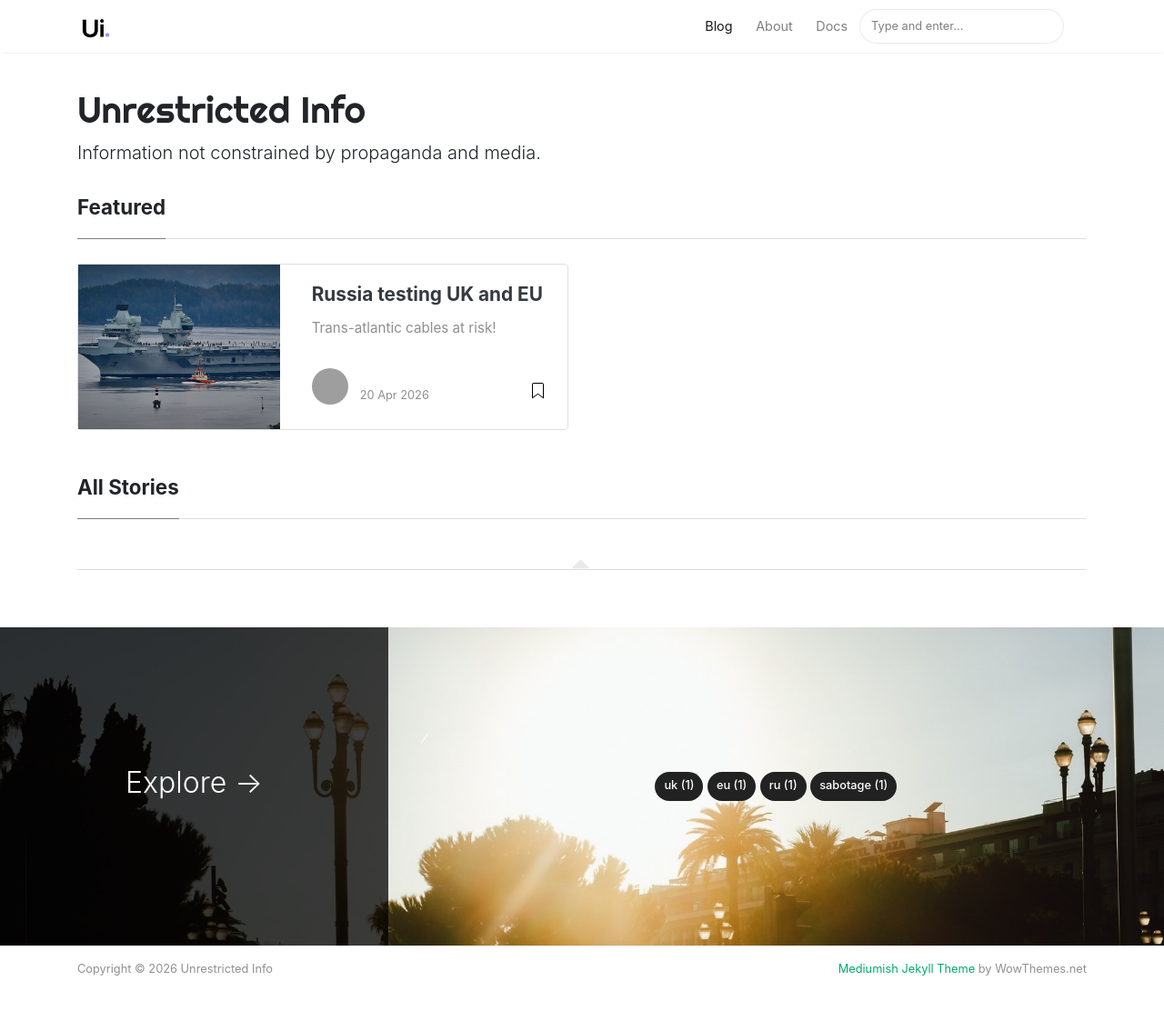
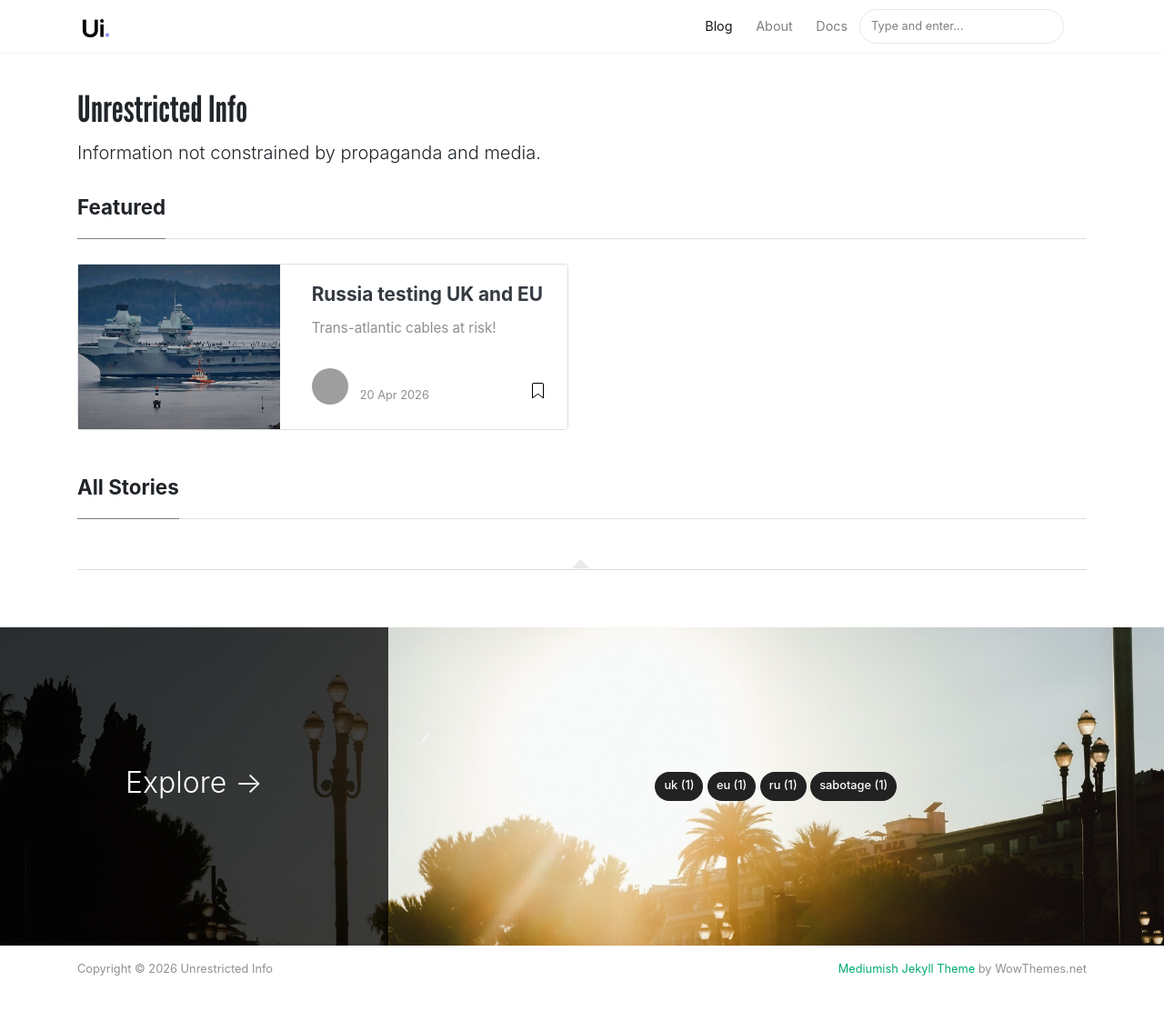
Before and after one commit to unrestricted-info/unrestricted, a Jekyll site: the page built from index.html, in a window 1280 px wide and 1149 px high. Shown: the top 1112 px of the window at 91% size. Built offline with Jekyll 4.4.1, drawn with Linux system fonts in a browser that asks for light colours; nearby versions of some CDN libraries; the list of posts is cut into pages by our own code; grey boxes are pictures that could not be loaded.

Commit message:
added font

```diff
--- a/_config.yml
+++ b/_config.yml
@@ -5,7 +5,7 @@ description: "Information not constrained by propaganda and media."
 logo: 'assets/images/logo.png'
 favicon: 'assets/images/logo.png'
 baseurl: /
-disqus: 'demowebsite'
+disqus: 'unrestrictedinfo'
 include: ["_pages"]
 permalink: /:title/
 
--- a/_layouts/default.html
+++ b/_layouts/default.html
@@ -24,7 +24,7 @@
 <body class="{{layout}}">
 	<!-- defer loading of font and font awesome -->
 	<noscript id="deferred-styles">
-		<link href="https://fonts.googleapis.com/css?family=Righteous%7CMerriweather:300,300i,400,400i,700,700i" rel="stylesheet">
+		<link href="{{ site.baseurl }}/assets/fonts/LeagueGothic-Regular.otf" rel="stylesheet">
 		<link rel="stylesheet" href="https://use.fontawesome.com/releases/v5.0.13/css/all.css" integrity="sha384-DNOHZ68U8hZfKXOrtjWvjxusGo9WQnrNx2sqG0tfsghAvtVlRW3tvkXWZh58N9jp" crossorigin="anonymous">
 	</noscript>
 
--- a/assets/css/screen.css
+++ b/assets/css/screen.css
@@ -1,8 +1,8 @@
-/*
-Template Name: Mediumish
-Copyright: Sal, WowThemes.net, https://www.wowthemes.net
-License: https://www.wowthemes.net/freebies-license/
-*/
+@font-face {
+    font-family: thingothic; /* set name */
+    src: url('/assets/fonts/LeagueGothic-Regular.otf'); /* url of the font */
+}
+
 @media screen and (min-width:1500px) {
     html { font-size:18px; } /* Increase the font size on higher resolutions */
     .container {max-width:80%;}
@@ -305,7 +305,7 @@ span.post-read-more a:hover {
 }
 
 .mainheading h1.sitetitle {
-    font-family: Righteous;
+    font-family: thingothic;
 }
 
 .mainheading h1.posttitle {
```
Also changed, not shown: assets/fonts/LeagueGothic-Regular.otf (added).
